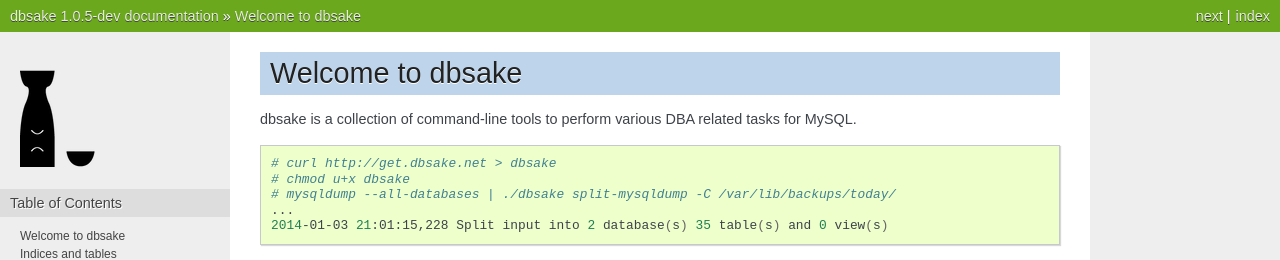
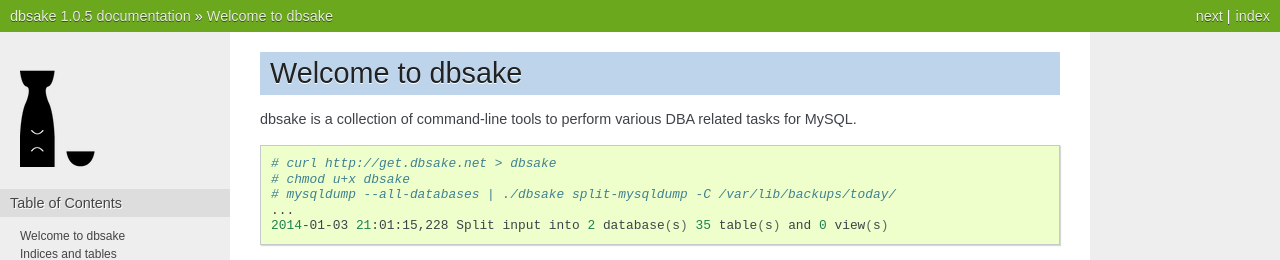
Before and after one commit to abg/dbsake, a Sphinx documentation site: the page built from docs/index.rst, in a window 1280 px wide and 900 px high. Shown: the top 260 px of the window. Built offline with Sphinx 7.4.7, drawn with Linux system fonts in a browser that asks for light colours; some of the changed text lies outside the part shown.

Commit message:
remove -dev tag from version to prepare for release

```diff
--- a/dbsake/__init__.py
+++ b/dbsake/__init__.py
@@ -29,7 +29,7 @@ except ImportError:
         emit = handle
         def createLock(self): self.lock = None
 
-__version__ = '1.0.5-dev'
+__version__ = '1.0.5'
 
 
 def handle_uncaught_exception():
--- a/docs/conf.py
+++ b/docs/conf.py
@@ -48,9 +48,9 @@ copyright = u'2014, Andrew Garner'
 # built documents.
 #
 # The short X.Y version.
-version = '1.0.5-dev'
+version = '1.0.5'
 # The full version, including alpha/beta/rc tags.
-release = '1.0.5-dev'
+release = '1.0.5'
 
 # The language for content autogenerated by Sphinx. Refer to documentation
 # for a list of supported languages.
```
